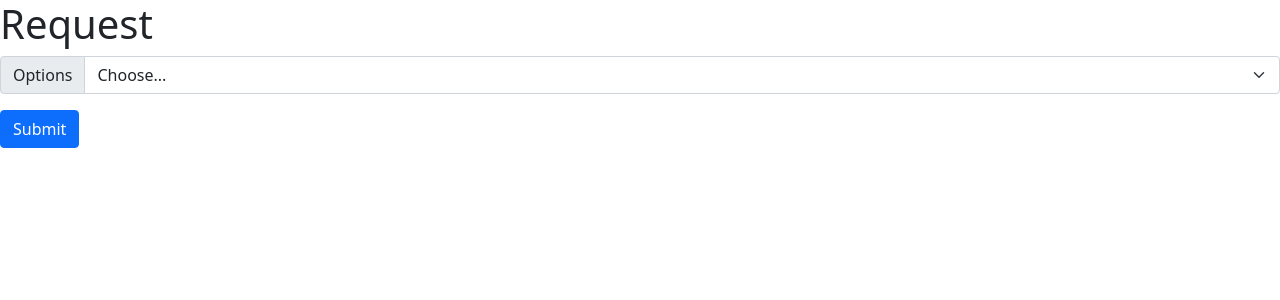
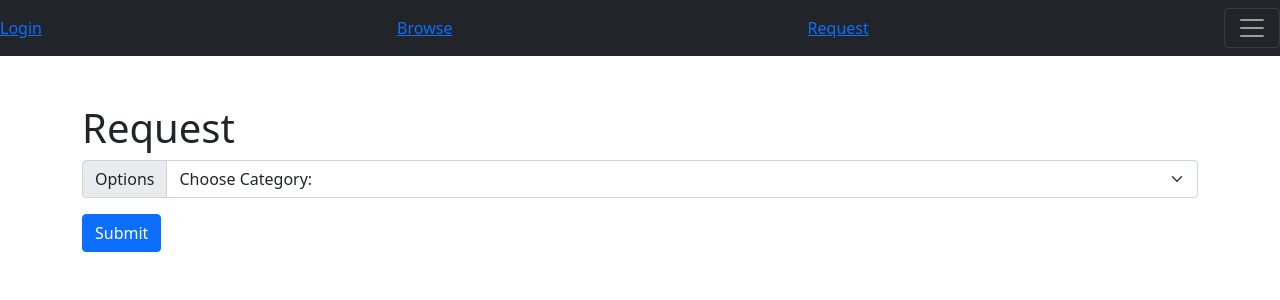
Before and after one commit to ah0556702/Xacheri-PantryShare, a PHP site: page /View/request.php in a window 1280 px wide. Shown: the top 300 px of the page. Run offline with PHP 8.4, Linux system fonts and the light colour scheme.

Commit message:
Added request form functionality

```diff
--- a/View/navigation.php
+++ b/View/navigation.php
@@ -7,12 +7,13 @@
       <span class="text-muted">Toggleable via the navbar brand.</span>
     </div>
   </div>
+
   <nav class="navbar navbar-dark bg-dark">
     <span><a href="login.php">Login</a></span>
     <span><a href="browse.php">Browse</a></span>
+    <span><a href="request.php">Request</a></span>
     <button class="navbar-toggler" type="button" data-toggle="collapse" data-target="#navbarToggleExternalContent" aria-controls="navbarToggleExternalContent" aria-expanded="false" aria-label="Toggle navigation">
       <span class="navbar-toggler-icon"></span>
     </button>
-
   </nav>
 </div>
--- a/View/register.php
+++ b/View/register.php
@@ -1,4 +1,4 @@
-<?php include "../includes/cdnlinks.php"; ?>
+<?php include "../includes/cdnlinks.php"; include "navigation.php" ?>
 
 <form action="" method="post">
     <div class="mb-3">
--- a/View/request.php
+++ b/View/request.php
@@ -1,18 +1,71 @@
-<?php include "../includes/cdnlinks.php" ?>
+<?php include "../includes/cdnlinks.php"; include "navigation.php" ?>
 
-<h1>Request</h1>
+<div class="container mt-5">
+    <h1>Request</h1>
 
-<form action="" method="post">
-    <div class="input-group mb-3">
-        <label class="input-group-text" for="inputGroupSelect01">Options</label>
+    <form id="requestForm">
+      <div class="input-group mb-3">
+        <label class="input-group-text" for="categoryGroup">Options</label>
+        <select class="form-select" id="categoryGroup">
+          <option selected disabled>Choose Category:</option>
+          <option value="1">Category 1</option>
+          <option value="2">Category 2</option>
+          <option value="3">Category 3</option>
+        </select>
+      </div>
 
-        <select class="form-select" id="inputGroupSelect01">
-            <option selected>Choose...</option>
-            <option value="1">One</option>
-            <option value="2">Two</option>
-            <option value="3">Three</option>
-        </select>
-    </div>
+      <div id="checkboxContainer"></div>
 
-    <button type="submit" class="btn btn-primary">Submit</button>
-</form>
+      <button type="submit" class="btn btn-primary">Submit</button>
+    </form>
+  </div>
+
+  <script>
+    const categories = {
+      1: ["Item 1", "Item 2", "Item 3"],
+      2: ["Item 4", "Item 5", "Item 6"],
+      3: ["Item 7", "Item 8", "Item 9"]
+    };
+
+    const categorySelect = document.getElementById("categoryGroup");
+    const checkboxContainer = document.getElementById("checkboxContainer");
+
+    categorySelect.addEventListener("change", function() {
+      const categoryId = this.value;
+      const categoryItems = categories[categoryId];
+
+      // Clear previous checkboxes
+      checkboxContainer.innerHTML = "";
+
+      // Create checkboxes for selected category
+      categoryItems.forEach(item => {
+        const checkboxDiv = document.createElement("div");
+        checkboxDiv.classList.add("input-group", "mb-3");
+
+        const checkboxInput = document.createElement("input");
+        checkboxInput.classList.add("form-check-input");
+        checkboxInput.setAttribute("type", "checkbox");
+        checkboxInput.setAttribute("value", item);
+
+        const checkboxLabel = document.createElement("label");
+        checkboxLabel.classList.add("form-check-label");
+        checkboxLabel.textContent = item;
+
+        checkboxDiv.appendChild(checkboxInput);
+        checkboxDiv.appendChild(checkboxLabel);
+
+        checkboxContainer.appendChild(checkboxDiv);
+      });
+    });
+
+    document.getElementById("requestForm").addEventListener("submit", function(event) {
+      event.preventDefault(); // Prevent form submission for demonstration
+
+      // Collect selected items
+      const selectedItems = Array.from(document.querySelectorAll("#checkboxContainer input[type='checkbox']:checked"))
+        .map(checkbox => checkbox.value);
+
+      // Output selected items (you can replace this with your submission logic)
+      console.log("Selected items:", selectedItems);
+    });
+  </script>
--- a/index.php
+++ b/index.php
@@ -39,7 +39,7 @@
                 // with checkbox values in list form submitted
                 // by user in request
 
-            case "communicate": // this should just show notification messages such as.. "Your request has been deliverd" or "Thank you for fulfilling a request"
+            case "communicate": // this should just show notification messages such as.. "Your request has been delivered" or "Thank you for fulfilling a request"
                 include "View/Messages.php";
         }*/
 
```
